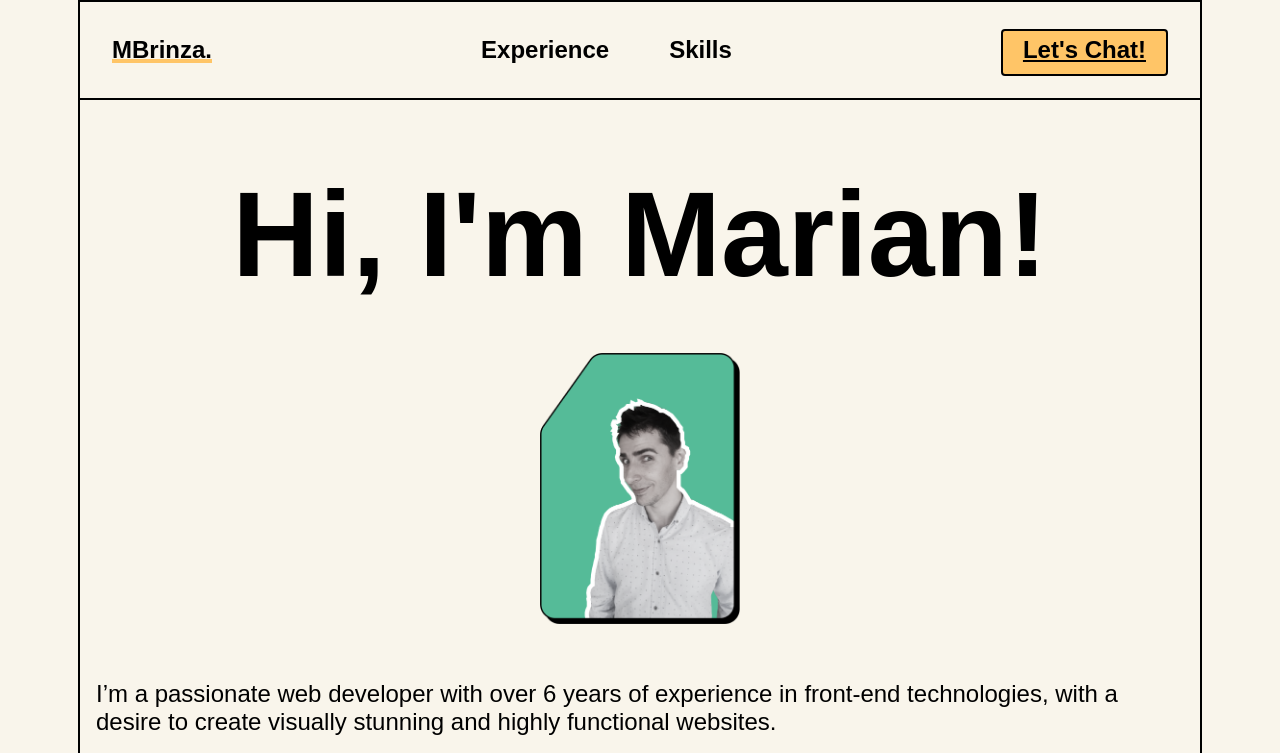
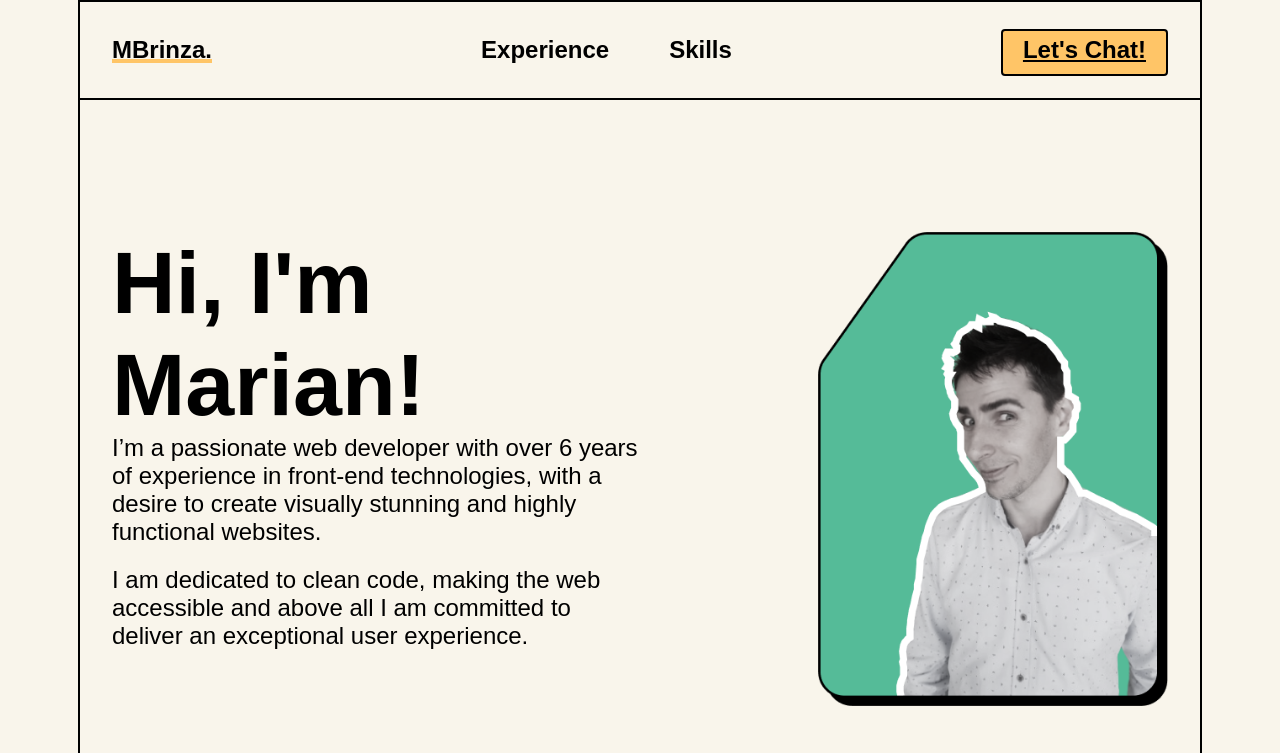
Before and after one commit to mcdumitrescu24/2024-mbrinza-website, a plain HTML site: page index.html in a window 1280 px wide. Shown: the top 753 px of the page. Drawn offline with Linux system fonts and the light colour scheme; a web font is replaced by a local one.

Commit message:
add grid styles for tablet and desktop

```diff
--- a/css/tablet-desktop-styles.css
+++ b/css/tablet-desktop-styles.css
@@ -7,6 +7,33 @@
         margin-bottom: 130px;
     }
 }
+@media screen and (min-width: 530px) {
+    .grid-container {
+        grid-template-columns: 1fr 1fr;
+        grid-template-areas:
+            "heading img"
+            "row2 row2";
+        grid-row-gap: 50px;
+    }
+    .item-1 {
+        grid-area: heading;
+        justify-self: start;
+        align-self: center;
+    }
+    h1 {
+        font-size: 72px;
+    }
+    .item-2 {
+        grid-area: img;
+        justify-self: end;
+    }
+    .item-2 img {
+        width: 250px;
+    }
+    .item-3 {
+        grid-area: row2;
+    }
+}
 @media screen and (min-width: 650px) {
     body {
         font-size: var(--fs-desktop);
@@ -14,7 +41,7 @@
     .nav {
         padding: 10px var(--desktop-padding);
     }
-    .hero {
+    .grid-container {
         padding: var(--desktop-padding);
     }
     .experience, .skills, footer {
@@ -23,9 +50,6 @@
     }
     .hero {
         margin-top: 40px;
-    }
-    .right-col img{
-        width: 250px;
     }
     h1 {
         font-size: 88px;
@@ -76,6 +100,7 @@
         transform: scaleX(1);
         transform-origin: left;
     }
+
     h1 {
         font-size: 100px;
     }
@@ -122,12 +147,32 @@
     .outer-wrapper {
         margin: 0 auto;
     }
-    .right-col img{
+    .grid-container {
+        margin-top: 100px;
+        grid-template-columns: 1fr 1fr;
+        grid-template-areas:
+            "heading img";
+        grid-row-gap: 50px;
+    }
+    .item-1 {
+        grid-area: heading;
+        align-self: start;
+    }
+    .item-2 {
+        grid-area: img;
+    }
+    .item-3 {
+        grid-area: heading;
+        align-self: center;
+        margin-top: 140px;
+    }
+    h1 {
+        font-size: 88px;
+    }
+    .item-2 img{
         width: 350px;
     }
-    h1 {
-        font-size: 120px;
-    }
+
     .experience {
         background-image: url("../assets/steps3.png");
         background-repeat: no-repeat;
```
